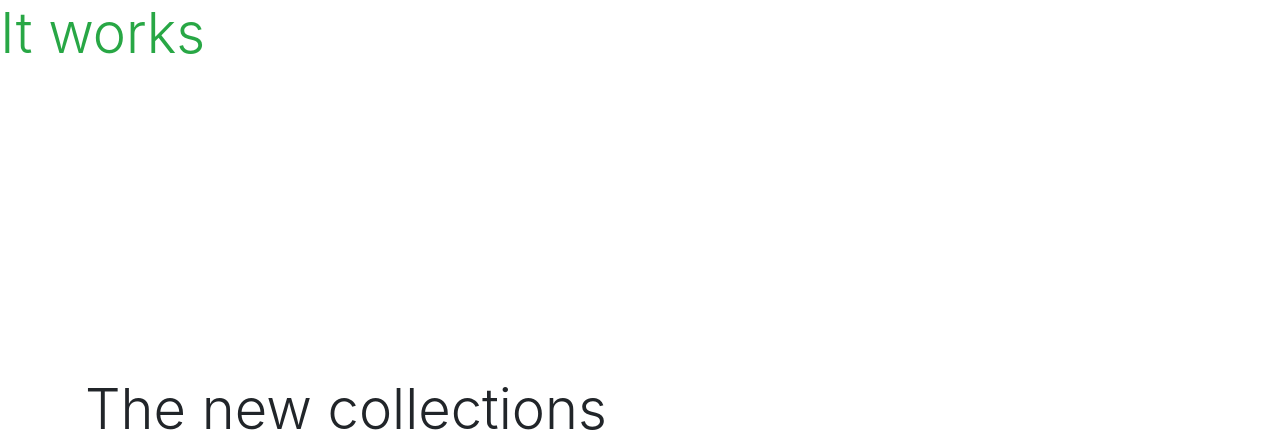
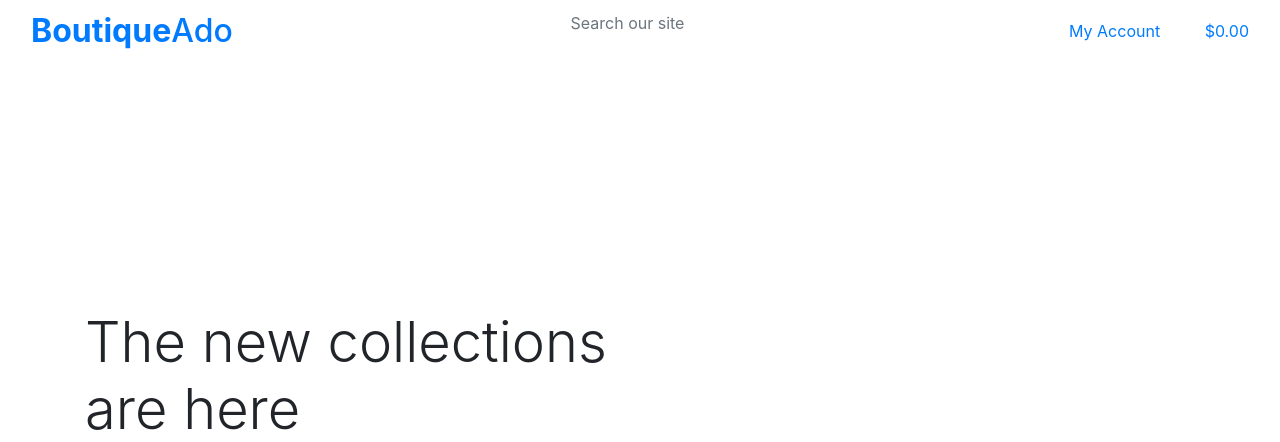
Before and after one commit to pzompa/boutique_ado_v1, a Django app: page / in a window 1280 px wide. Shown: the top 442 px of the page. Run offline with Django 3.2, Linux system fonts and the light colour scheme.

Commit message:
Added main page header

```diff
--- a/home/templates/home/index.html
+++ b/home/templates/home/index.html
@@ -12,7 +12,7 @@
 {% endblock %}
 
 {% block content %}
-<h1 class="display-4 text-success">It works</h1>
+<h1 class="display-4 text-success"></h1>
 <div class="container h-100">
     <div class="row h-100">
         <div class="col-7 col-md-6 my-auto">
--- a/templates/base.html
+++ b/templates/base.html
@@ -37,7 +37,69 @@
 </head>
 
 <body>
-    <header class="container-fluid fixed-top"></header>
+    <header class="container-fluid fixed-top">
+        <div class="row">
+            <div class="col-12 col-lg-4 my-auto py-1 py-lg text-center text-lg-left">
+                <a href="{% url 'home' %" class="nav-link main-logo-link">
+                    <h2 class="logo-font text-black my-0"><strong>Boutique</strong>Ado</h2>
+                </a>
+            </div>
+            <div class="col-12 col-lg-4 my-auto py-1 py-lg">
+                <form method="GET" action="">
+                    <div class="input-group w-100">
+                        <input type="text" class="form-control btn btn-black border-border-black rounder-o" name="q" placeholder="Search our site">
+                        <div class="input-group-append">
+                            <button class="form-control btn btn-black border-border-black rounder-o" type="submit">
+                                <span class="icon">
+                                    <i class="fas fa-search"></i>
+                                </span>
+                            </button>
+                        </div>
+                    </div>
+                </form>
+            </div>
+        <div class="col-12 col-lg-4 my-auto py-1 py-lg-0">
+            <ul class="list-inline list-unstyled text-center text-lg-right my-0">
+                <li class="list-inline-item dropdown">
+                    <a class="text-black nav-link" href="#" id="user-options" data-toggle="dropdown" aria-haspopup="true"
+                        aria-expanded="false">
+                        <div class="text-center">
+                            <div><i class="fas fa-user fa-lg"></i></div>
+                            <p class="my-0">My Account</p>
+                        </div>
+                    </a>
+                    <div class="dropdown-menu border-0" aria-labelledby="user-options">
+                        {% if request.user.is_authenticated %}
+                        {% if request.user.is_superuser %}
+                        <a href="" class="dropdown-item">Product Management</a>
+                        {% endif %}
+                        <a href="" class="dropdown-item">My Profile</a>
+                        <a href="{% url 'account_logout' %}" class="dropdown-item">Logout</a>
+                        {% else %}
+                        <a href="{% url 'account_signup' %}" class="dropdown-item">Register</a>
+                        <a href="{% url 'account_login' %}" class="dropdown-item">Login</a>
+                        {% endif %}
+                    </div>
+                </li>
+                <li class="list-inline-item">
+                    <a class="{% if grand_total %}text-info font-weight-bold{% else %}text-black{% endif %} nav-link" href="">
+                        <div class="text-center">
+                            <div><i class="fas fa-shopping-bag fa-lg"></i></div>
+                            <p class="my-0">
+                                {% if grand_total %}
+                                ${{ grand_total|floatformat:2 }}
+                                {% else %}
+                                $0.00
+                                {% endif %}
+                            </p>
+                        </div>
+                    </a>
+                </li>
+            </ul>
+        </div>
+        </div>
+
+    </header>
     {% if messages %}
     <div class="message-container"></div>
     {% endif %}
```
